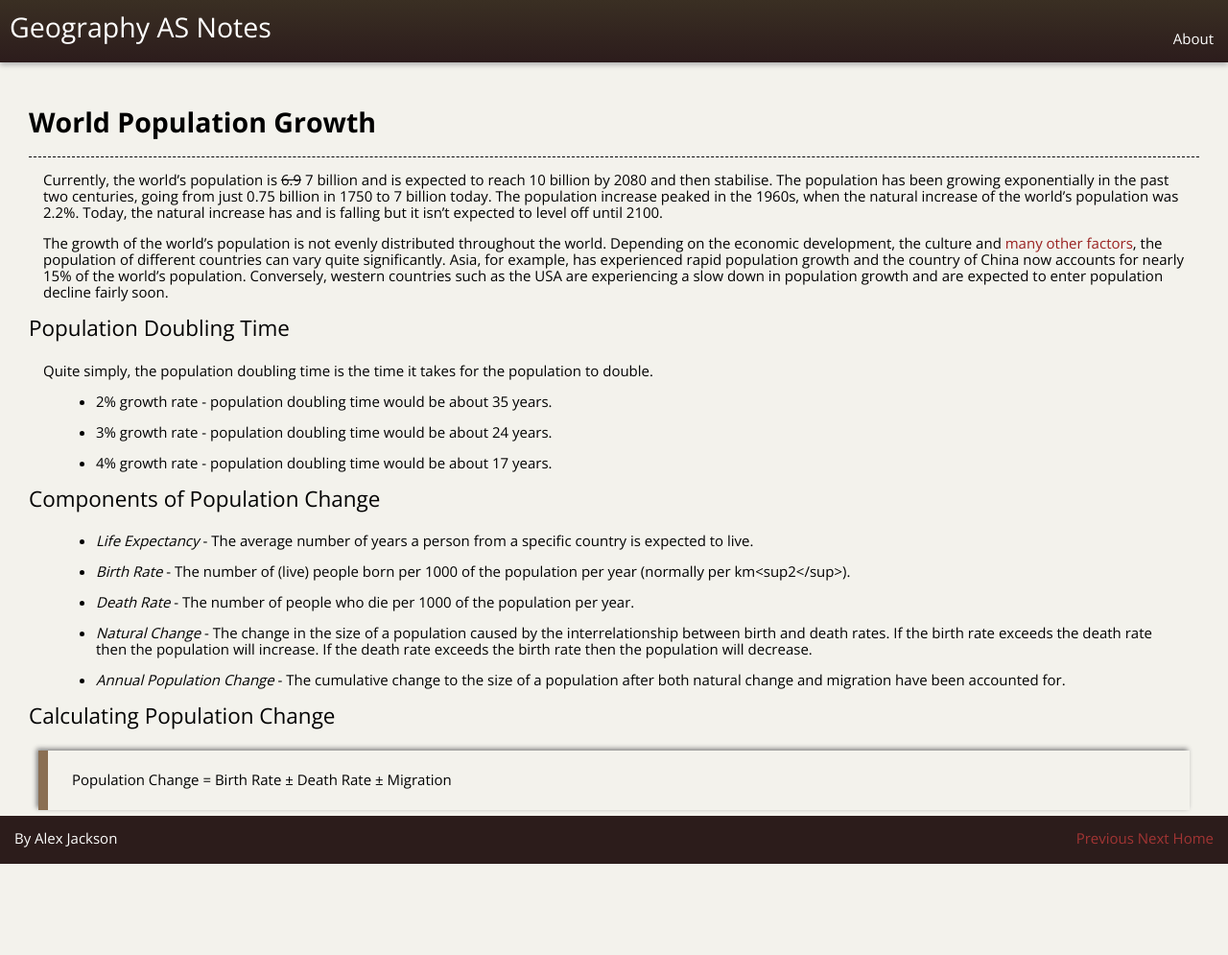
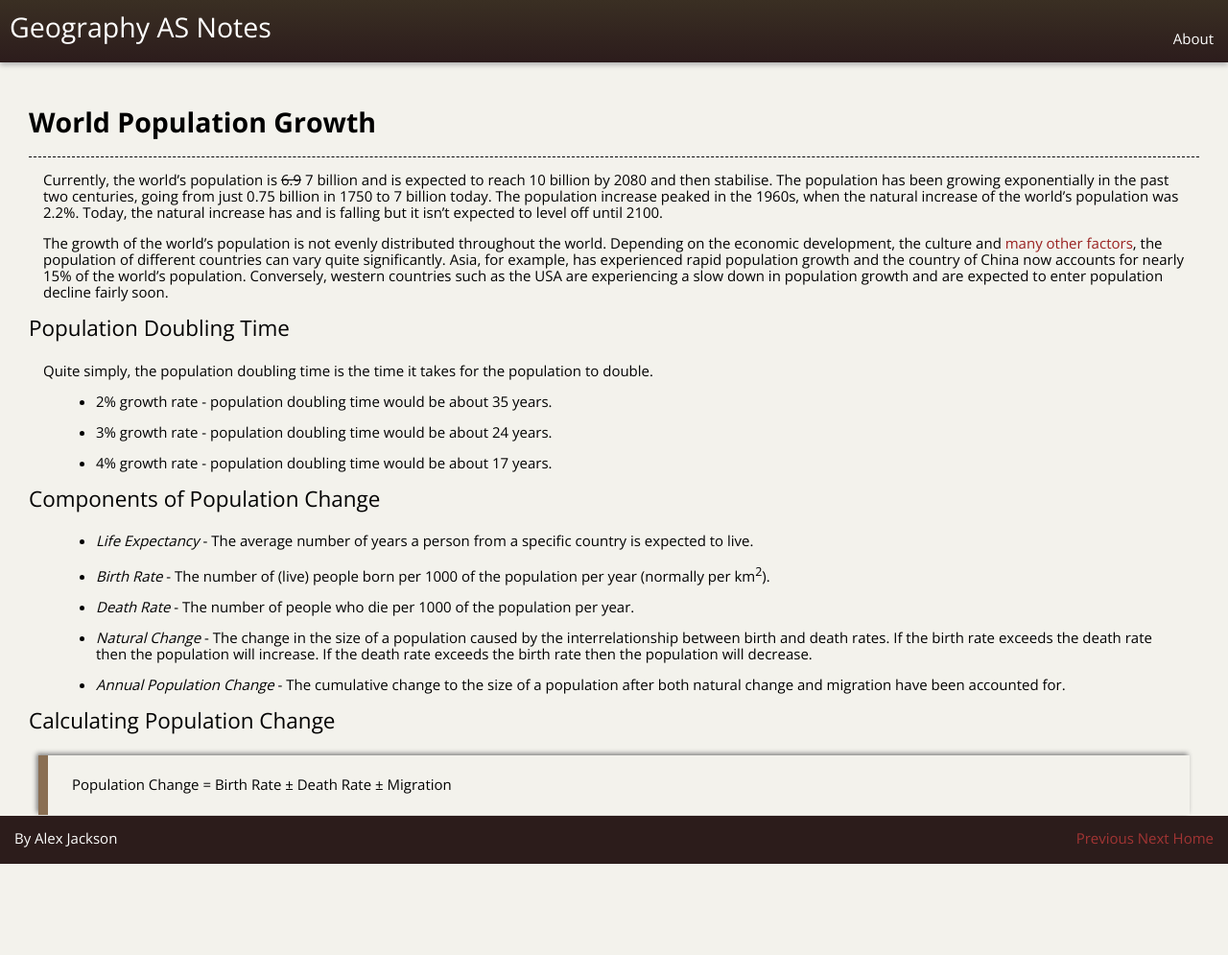
Before and after one commit to alexjohnj/geographyas, a Jekyll site: the page built from _posts/population/2012-01-02-world-population-growth.md, in a window 1280 px wide. Shown: the whole page at 96% size. Built offline with Jekyll 4.4.1, drawn with Linux system fonts in a browser that asks for light colours; nearby versions of some CDN libraries.

Commit message:
Fixed a HTML syntax error on one page that caused one of the elements to show up in the page's content.

```diff
--- a/_posts/population/2012-01-02-world-population-growth.md
+++ b/_posts/population/2012-01-02-world-population-growth.md
@@ -20,7 +20,7 @@ Quite simply, the population doubling time is the time it takes for the populati
 ### Components of  Population Change
 
 - *Life Expectancy* - The average number of years a person from a specific country is expected to live.
-- *Birth Rate* - The number of (live) people born per 1000 of the population per year (normally per km<sup2</sup>).
+- *Birth Rate* - The number of (live) people born per 1000 of the population per year (normally per km<sup>2</sup>).
 - *Death Rate* - The number of people who die per 1000 of the population per year.
 - *Natural Change* - The change in the size of a population caused by the interrelationship between birth and death rates. If the birth rate exceeds the death rate then the population will increase. If the death rate exceeds the birth rate then the population will decrease.
 - *Annual Population Change* - The cumulative change to the size of a population after both natural change and migration have been accounted for.
```
